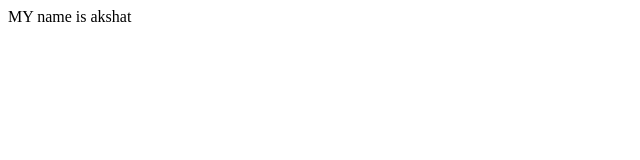
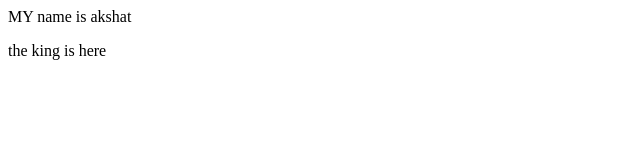
Before and after one commit to Akshat-1508/localrepo, a plain HTML site: page index.html in a window 1280 px wide. Shown: the full height of the page, 0-640 px from the left. Drawn offline with Linux system fonts and the light colour scheme.

Commit message:
feature1 branch changes

```diff
--- a/index.html
+++ b/index.html
@@ -1,3 +1,7 @@
 <p>
     MY name is akshat
 </p>
+<p>
+    the king is here
+
+</p>
```
